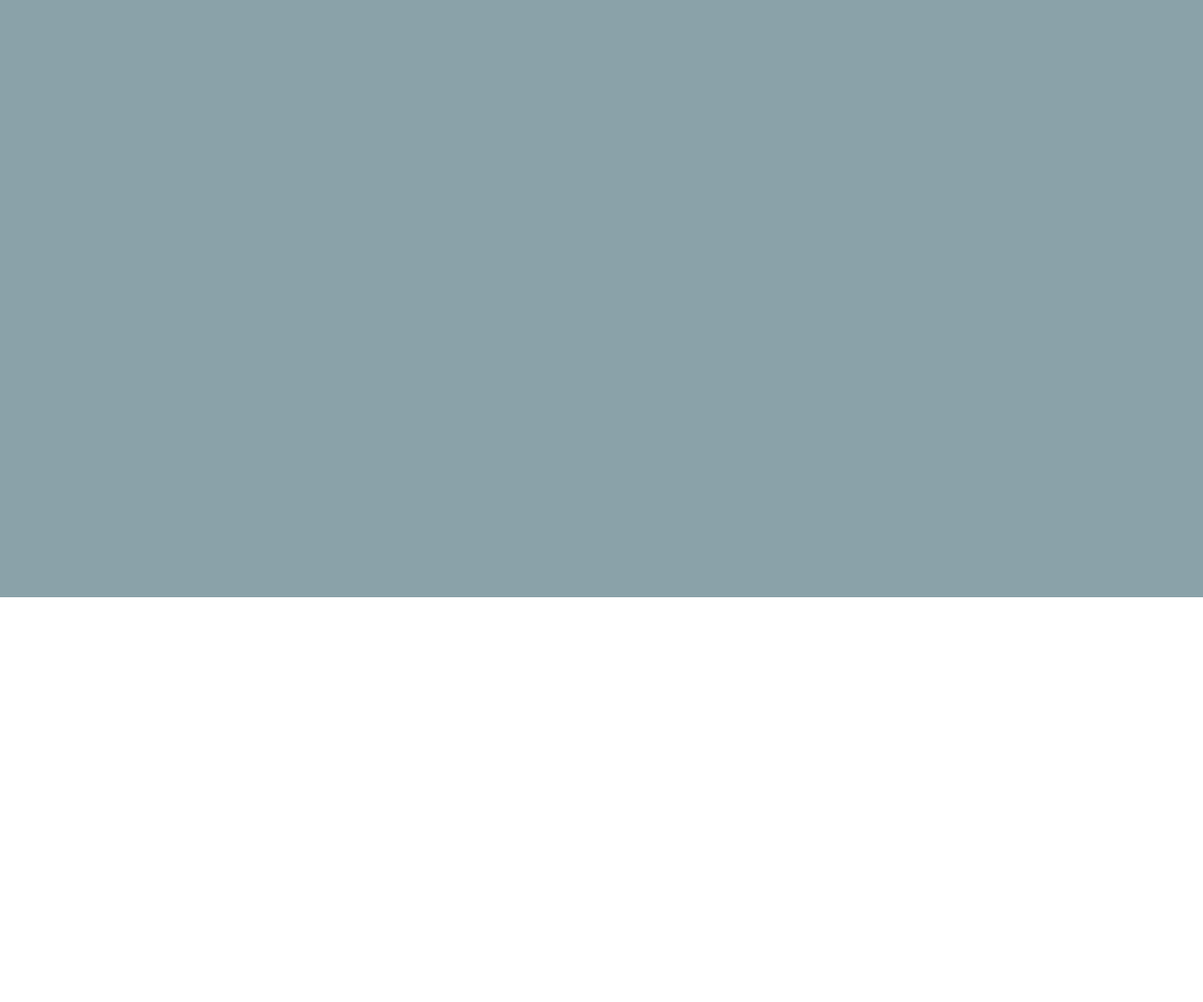
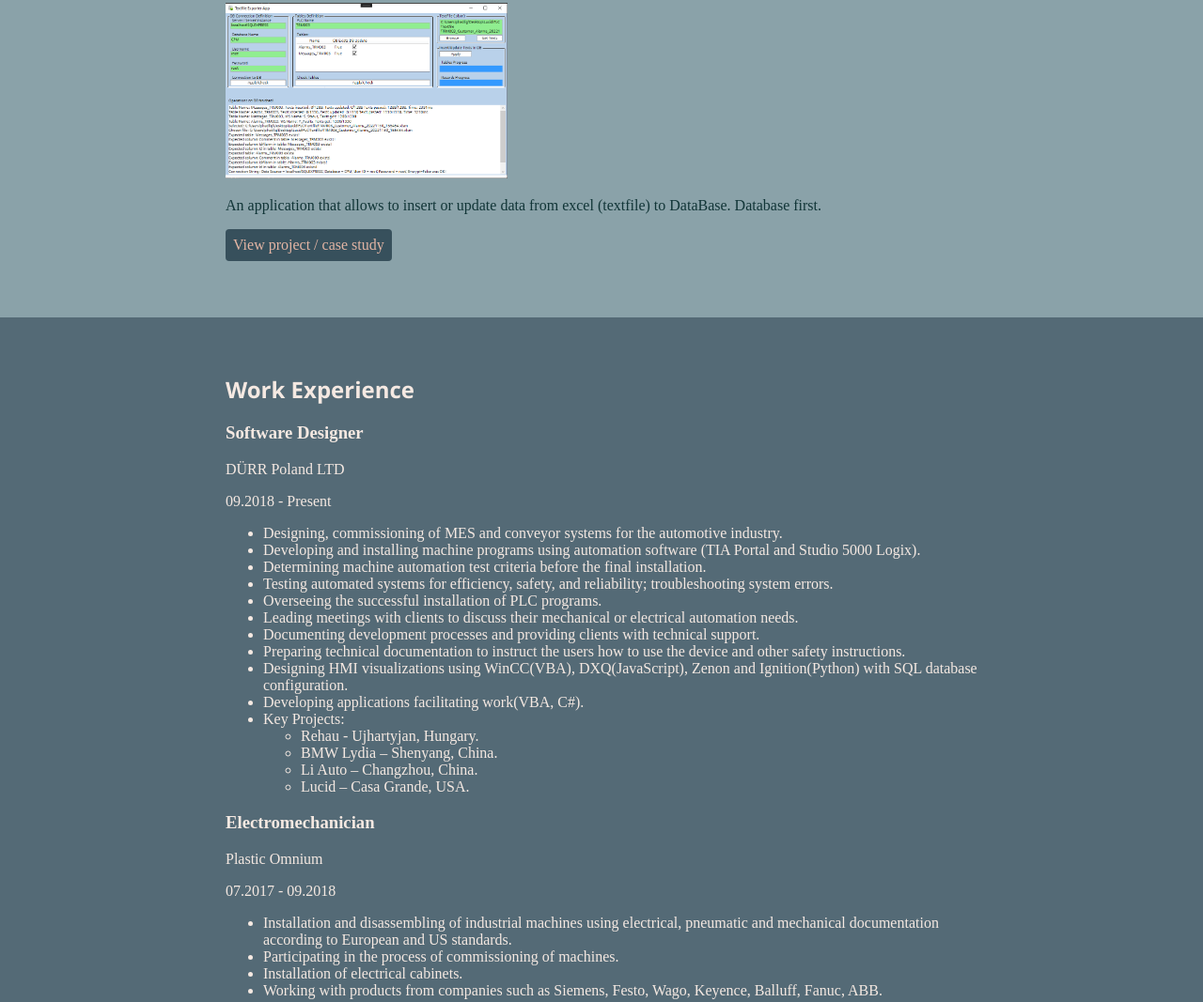
Before and after one commit to luk93/Portfolio, a plain HTML site: page index.html in a window 1280 px wide. Shown: the part 1324-2391 px from the top of the page at 94% size. Before the commit the page ends 1960 px from the top, so only its background shows below. Drawn offline with Linux system fonts and the light colour scheme.

Commit message:
Added Some content and styling

```diff
--- a/css/styles.css
+++ b/css/styles.css
@@ -7,12 +7,15 @@ Color Palette:
 --charcoal: #37505cff;
 --rich-black: #113537ff;
 --linen: #F5E9E2;
+--cadet: #546A76;
 */
 
 /* Global styles
 ------------------------*/
 body{
   color: #113537ff;
+  margin: 0;
+  font-family: 'Segoe UI Light';
 }
 img{
   width: 300px;
@@ -29,6 +32,17 @@ a{
 a:hover{
   text-decoration: none;
 }
+h2{
+  margin: 0;
+}
+h1,h2{
+  font-family: 'Segoe UI';
+}
+.content-wrap{
+  width: 800px;
+  margin: 0 auto;
+  padding: 60px 0;
+}
 
 /* Projects
 ------------------------*/
@@ -44,6 +58,7 @@ a:hover{
   text-decoration: none;
   padding: 8px;
   border-radius: 4px;
+  display: inline-block;
 }
 .projects .btn:hover{
   background: rgba(55, 80, 92, 80%);
@@ -53,7 +68,7 @@ a:hover{
 ------------------------*/
 
 .work_experience{
-  background: #98473eff;
+  background: #546A76;
   color: #F5E9E2;
 }
 /* Education
--- a/index.html
+++ b/index.html
@@ -10,67 +10,92 @@
     <main>
       <!-- ***********************  ABOUT / PROFILE  *********************** -->
       <header>
+        <div class="content-wrap">
           <h1>Lukasz Ligaj</h1>
-        <h2>Automation Engineer, .Net developer wanna be</h2>
-
+          <h2>Automation Engineer transitioning into .Net Developer</h2>
           <p>Automation Engineer transitioning into .Net developer. An enthusiastic and energetic individual with a proven track record of successful delivery. </p>
           <p>An experienced engineer with strong people and organizational abilities who excels in roles where problem-solving skills are a key. </p>
           <p>Bilingual in English and Polish with excellent communication skills. Adapting quickly to changing situations and rising to challenges with ease. </p>
           <p> With over five years of experience in technology, engineering, and consulting environments. Adept at prioritizing and completing tasks to meet customers and business needs.</p>
+        </div>
       </header>
 
       <!-- ********************  PROJECTS / PORTFOLIO  ********************* -->
       <section class="projects">
-        <h2>Featured Projects</h2>
+        <div class="content-wrap">
+        <h2>Featured .Net Projects</h2>
         <p>View selected projects below. More information can be found at <a href="https://github.com/luk93/">github.com/luk93</a>.</p>
 
-        <!-- Copy the whole <section> block to add more projects. -->
+        <!-- Project 1 -->
         <section>
           <h3>Tia Openess App</h3>
           <img src="images/tiaOpenessApp.png" alt="Tia Openess App screenshot">
-          <p>WinForms App - Tia Portal Openess Application. I have started to working on this App since the begining of my journey with C#, .Net and Winforms. </p>
-          <p>This application help PLC Software developer with some tasks. It is using Openess Library to connect with TIA Portal process and operate on it. </p>
+          <p>An application that helps PLC Software developer with some tasks. It is using Openess Library to connect with TIA Portal process and operate on it. </p>
           <a class="btn" href="#" target="_blank">View project / case study</a>
         </section>
+        <!-- Project 2 -->
         <section>
           <h3>Ignition Helper</h3>
           <img src="images/ignitionHelper.png" alt="Ignition Helper App screenshot">
-          <p>An app that helps Ignition Visualization Designer with some of the tasks.</p>
+          <p>An application that helps Ignition Visualization Designer with some of the tasks.</p>
           <a class="btn" href="#" target="_blank">View project / case study</a>
         </section>
+        <!-- Project 3 -->
         <section>
           <h3>TextFile Exporter</h3>
           <img src="images/textfileExporter.png" alt="Textfile Exporter App screenshot">
-          <p>An app that allows to insert or update data from excel (textfile) to DataBase. Database first.</p>
+          <p>An application that allows to insert or update data from excel (textfile) to DataBase. Database first.</p>
           <a class="btn" href="#" target="_blank">View project / case study</a>
         </section>
-        <!-- End of Project block. -->
+      </div>
       </section>
 
       <!-- ***********************  WORK EXPERIENCE  *********************** -->
       <section class="work_experience">
+        <div class="content-wrap">
           <h2>Work Experience</h2>
-        <p>Optional paragraph for work experience summary. Not a part of the job details. Delete if not being used.</p>
-
-        <!-- Copy this whole <section> block to add more jobs. -->
           <section>
-          <h3>Job title</h3>
-          <p>Company Name</p>
-          <p>Date at job</p>
-          <p>Job summary goes here. Add as many paragraphs as you need.</p>
-          <p>Optional list:</p>
+            <h3>Software Designer</h3>
+            <p>DÜRR Poland LTD</p>
+            <p>09.2018 - Present</p>
             <ul>
-            <li>Delete this list if you don't need it.</li>
-            <li>Created...</li>
-            <li>Lead...</li>
-            <li>Responsible for...</li>
+              <li>Designing, commissioning of MES and conveyor systems for the automotive industry.</li>
+              <li>Developing and installing machine programs using automation software (TIA Portal and Studio 5000 Logix).</li>
+              <li>Determining machine automation test criteria before the final installation.</li>
+              <li>Testing automated systems for efficiency, safety, and reliability; troubleshooting system errors.</li>
+              <li>Overseeing the successful installation of PLC programs.</li>
+              <li>Leading meetings with clients to discuss their mechanical or electrical automation needs.</li>
+              <li>Documenting development processes and providing clients with technical support.</li>
+              <li>Preparing technical documentation to instruct the users how to use the device and other safety instructions.</li>
+              <li>Designing HMI visualizations using WinCC(VBA), DXQ(JavaScript), Zenon and Ignition(Python) with SQL database configuration.</li>
+              <li>Developing applications facilitating work(VBA, C#).</li>
+              <li> Key Projects:
+                <ul>
+                  <li>Rehau - Ujhartyjan, Hungary.</li>
+                  <li>BMW Lydia – Shenyang, China.</li>
+                  <li>Li Auto – Changzhou, China.</li>
+                  <li>Lucid – Casa Grande, USA.</li>
+                </ul>
+              </li>
             </ul>
           </section>
+          <section>
+            <h3>Electromechanician</h3>
+            <p>Plastic Omnium</p>
+            <p>07.2017 - 09.2018</p>
+            <ul>
+              <li>Installation and disassembling of industrial machines using electrical, pneumatic and mechanical documentation according to European and US standards.</li>
+              <li>Participating in the process of commissioning of machines.</li>
+              <li>Installation of electrical cabinets.</li>
+              <li>Working with products from companies such as Siemens, Festo, Wago, Keyence, Balluff, Fanuc, ABB.</li>
+          </section>
+        </div>
         <!-- End of Job block. -->
       </section>
 
       <!-- ******************  EDUCATION & CERTIFICATIONS ****************** -->
       <section class="education">
+        <div class="content-wrap">
           <h2>Education</h2>
 
           <!-- Copy this whole <section> block to add more schools. -->
@@ -79,19 +104,21 @@
             <p>Designation received or program name, year attended</p>
             <p>Summary or accomplishments.</p>
           </section>
+        </div>
         <!-- End of School block. -->
       </section>
 
       <!-- *****************  CONTACT INFO / SOCIAL MEDIA  ***************** -->
       <footer>
+        <div class="content-wrap">
           <h2>Let's Keep in Touch!</h2>
-
           <!-- Social media and contact links. Add or remove any networks. -->
           <ul>
             <li><a href="mailto:email@example.com">email@example.com</a></li>
             <li><a href="http://yourwebsite.com" target="_blank">yourwebsite.com</a></li>
             <li><a href="#" target="_blank">LinkedIn</a></li>
           </ul>
+        </div>
       </footer>
     </main>
   </body>
```
Lines whose indentation alone changed are shown as unchanged.
